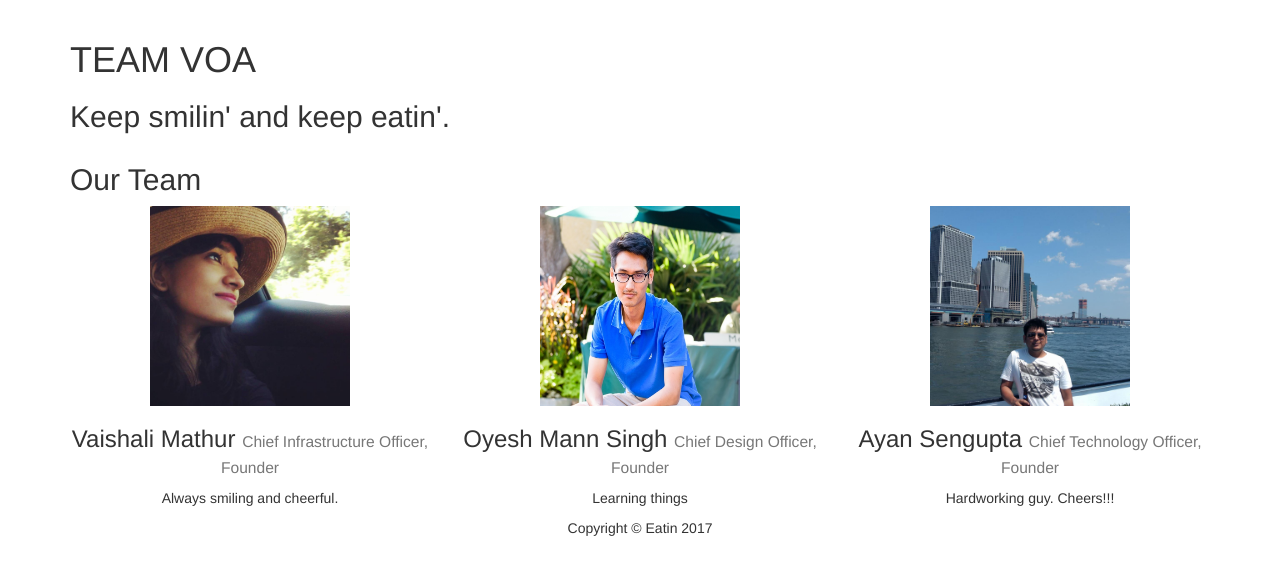
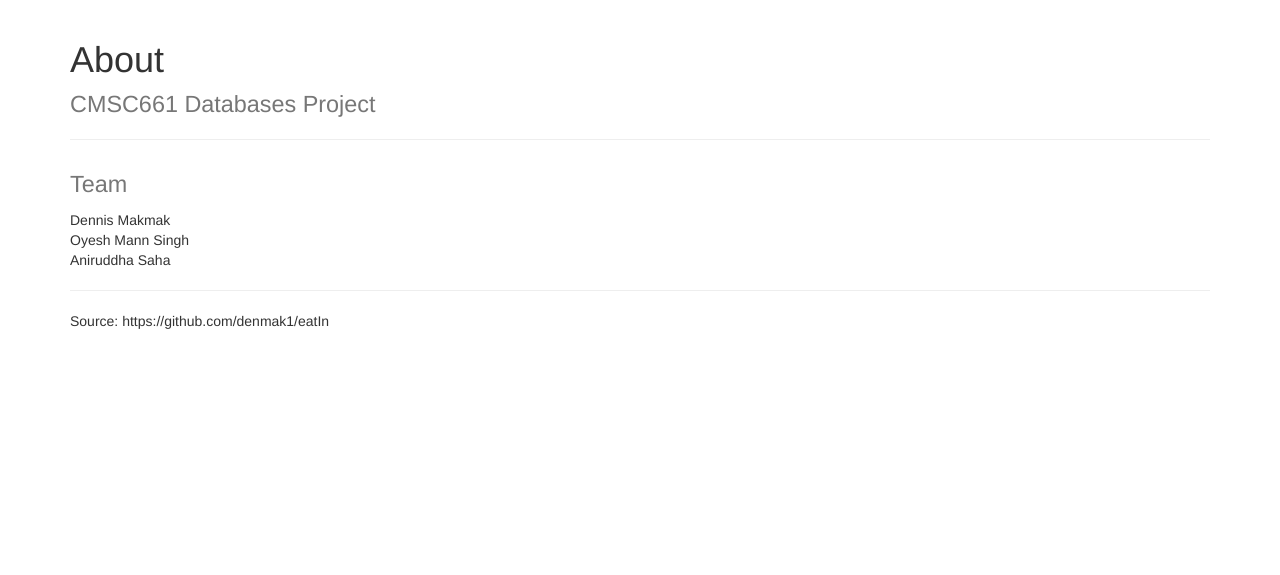
Before and after one commit to oya163/eatIn, a Flask app: page /about in a window 1280 px wide. Shown: the part 52-627 px from the top of the page. Run offline with Flask 2, Linux system fonts and the light colour scheme; some libraries are stand-ins or nearby versions.

```diff
--- a/templates/about.html
+++ b/templates/about.html
@@ -1,78 +1,15 @@
-<!DOCTYPE html>
-<html lang="en">
+{% extends 'layout.html' %}
 
-  <head>
+{% block body %}
+    <h1>About<br/>
+    <small>CMSC661 Databases Project</small></h1>
+    <hr>
 
-    <meta charset="utf-8">
-    <meta name="viewport" content="width=device-width, initial-scale=1, shrink-to-fit=no">
-    <meta name="description" content="">
-    <meta name="author" content="">
+    <h1><small>Team</small></h1>
+    Dennis Makmak<br/>
+    Oyesh Mann Singh<br/>
+    Aniruddha Saha<br/>
 
-    <title>About</title>
-
-    <!-- Bootstrap core CSS -->
-      <link rel="stylesheet" type="text/css" href="https://maxcdn.bootstrapcdn.com/bootstrap/3.3.7/css/bootstrap.min.css">
-    <script src="{{url_for('static', filename='js/bootstrap.min.js')}}"></script>
-
-{#    <!-- Custom styles for this template -->#}
-      <link rel="stylesheet" type="text/css" href="{{ url_for('static', filename='style.css') }}">
-{#    <link href="../static/css/round-about.css" rel="stylesheet">#}
-
-  </head>
-
-  <body>
-
-    {% include './includes/_navbar.html' %}
-    <!-- Page Content -->
-    <div class="container">
-      <!-- Introduction Row -->
-      <h1 class="my-4"> TEAM VOA</h1>
-      <h2>Keep smilin' and keep eatin'.</h2>
-
-      <!-- Team Members Row -->
-      <div class="row">
-        <div class="col-lg-12">
-          <h2 class="my-4">Our Team</h2>
-        </div>
-        <div class="col-lg-4 col-sm-6 text-center mb-4">
-          <img class="rounded-circle img-fluid d-block mx-auto" src="../static/img/vaishali.jpg" alt="" height="200" width="200">
-          <h3>Vaishali Mathur
-            <small>Chief Infrastructure Officer, Founder</small>
-          </h3>
-          <p>Always smiling and cheerful.</p>
-        </div>
-        <div class="col-lg-4 col-sm-6 text-center mb-4">
-          <img class="rounded-circle img-fluid d-block mx-auto" src="../static/img/oyesh.jpg" alt="" height="200" width="200">
-          <h3>Oyesh Mann Singh
-            <small>Chief Design Officer, Founder</small>
-          </h3>
-          <p>Learning things</p>
-        </div>
-        <div class="col-lg-4 col-sm-6 text-center mb-4">
-          <img class="rounded-circle img-fluid d-block mx-auto" src="../static/img/ayan.jpg" alt="" height="200" width="200">
-          <h3>Ayan Sengupta
-            <small>Chief Technology Officer, Founder</small>
-          </h3>
-          <p>Hardworking guy. Cheers!!!</p>
-        </div>
-      </div>
-
-    </div>
-    <!-- /.container -->
-
-    <!-- Footer -->
-    <footer class="py-5 bg-dark">
-      <div class="container">
-        <p class="m-0 text-center text-white">Copyright &copy; Eatin 2017</p>
-      </div>
-      <!-- /.container -->
-    </footer>
-
-    <!-- Bootstrap core JavaScript -->
-    <script src="vendor/jquery/jquery.min.js"></script>
-    <script src="vendor/popper/popper.min.js"></script>
-    <script src="vendor/bootstrap/js/bootstrap.min.js"></script>
-
-  </body>
-
-</html>
+    <hr>
+    Source: https://github.com/denmak1/eatIn
+{% endblock %}
--- a/templates/dashboard_order.html
+++ b/templates/dashboard_order.html
@@ -1,6 +1,9 @@
 {% extends 'layout.html' %}
 
 {% block body %}
+    <h1>Place an Order<br/></h1>
+    <hr/>
+
     {% from "includes/_formhelpers.html" import render_field %}
 
     <div class = "container" align="center">
--- a/templates/fooditem.html
+++ b/templates/fooditem.html
@@ -2,6 +2,8 @@
 
 {% block body %}
     {% from "includes/_formhelpers.html" import render_field %}
+    <h1>Food Item<br/></h1>
+    <hr/>
 
     <div class = "container" align="center">
 
--- a/templates/includes/_navbar.html
+++ b/templates/includes/_navbar.html
@@ -7,7 +7,7 @@
             <span class="icon-bar"></span>
             <span class="icon-bar"></span>
           </button>
-          <a class="navbar-brand" href="#">eatIn</a>
+          <a class="navbar-brand" href="/">eatIn</a>
         </div>
         <div id="navbar" class="collapse navbar-collapse">
           <ul class="nav navbar-nav">
```
Also changed, not shown: templates/confirmorder.html (+4 -3 lines).
